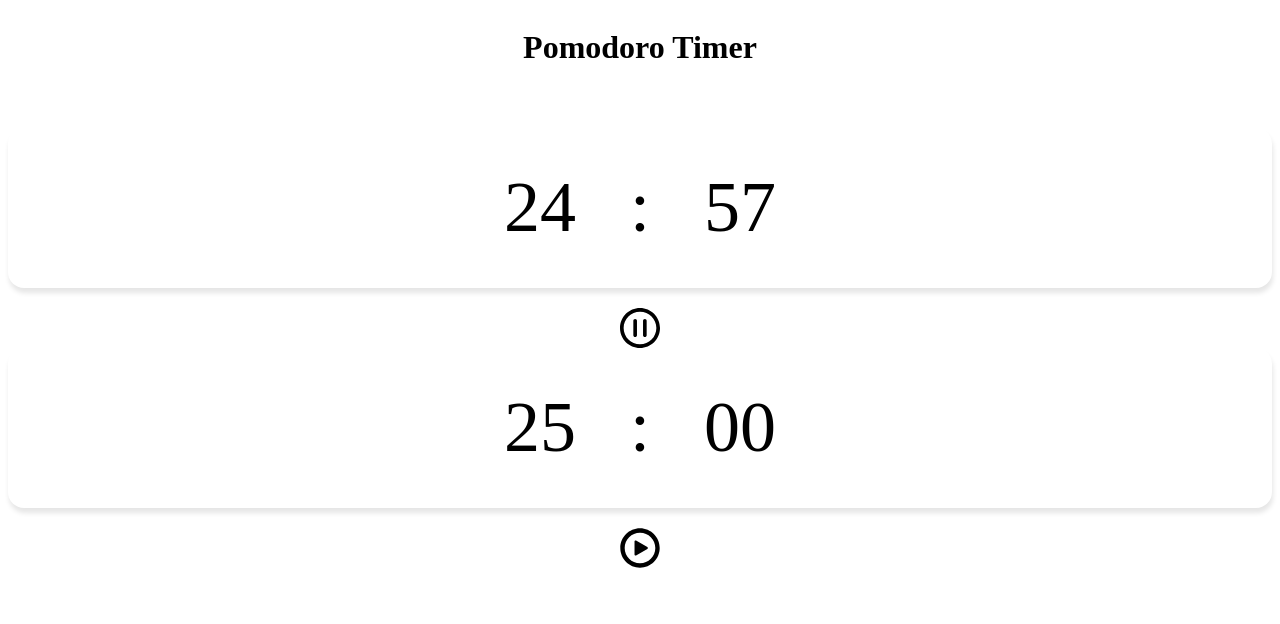
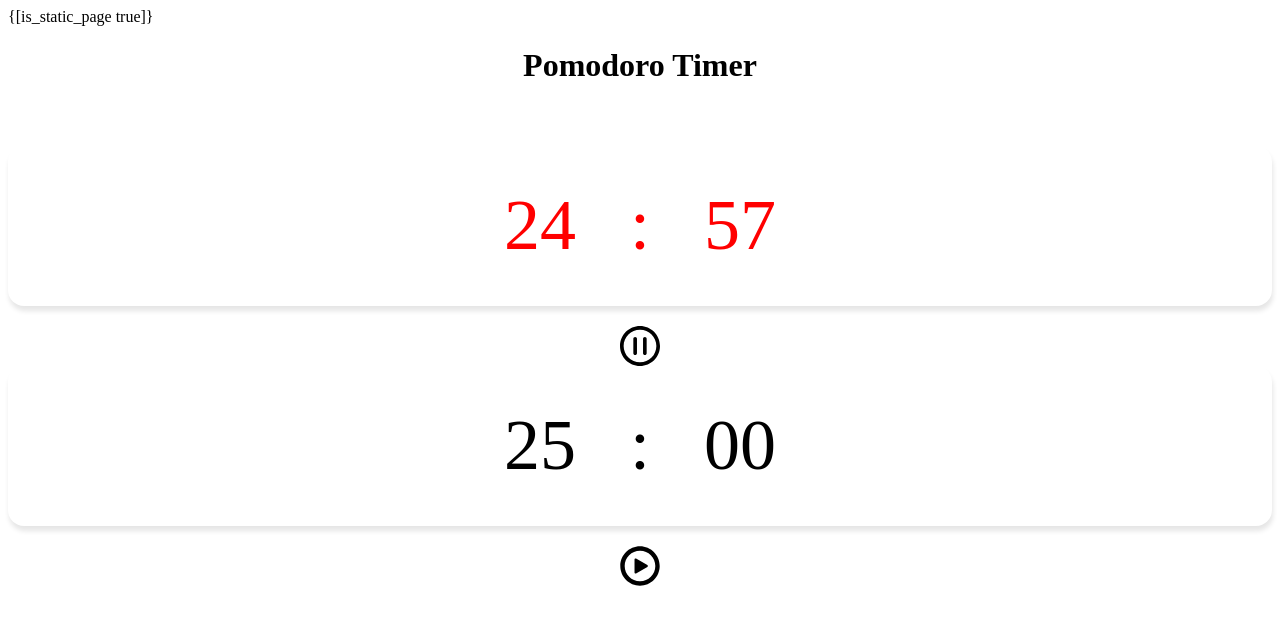
Before and after one commit to dcbug/pomodoro, a website with bundled scripts: page index.html in a window 1280 px wide. Both pictures are taken after a click on the button 640 px from the left and 327 px from the top of the page. Built offline with nearby package versions, Linux system fonts and the light colour scheme.

Commit message:
Use classes to create timers

```diff
--- a/index.html
+++ b/index.html
@@ -1,5 +1,6 @@
 <!DOCTYPE html>
 <html lang="en">
+{[is_static_page true]}
 <head>
   <meta charset="UTF-8">
   <meta http-equiv="X-UA-Compatible" content="IE=edge">
--- /dev/null
+++ b/js/component.js
@@ -0,0 +1,13 @@
+export class Component {
+  constructor(el) {
+    this._el = el;
+  }
+
+  attach(node) {
+    node.append(this._el);
+  }
+
+  remove() {
+      this._el.remove();
+  }
+};
--- a/js/main.js
+++ b/js/main.js
@@ -1,7 +1,10 @@
-import {createTimer} from './timer.js';
+import {Timer} from './timer.js';
 
 const mainEl = document.querySelector('.main');
 const timerTemplate = document.querySelector('template#pomo');
 
-mainEl.append(createTimer(timerTemplate));
-mainEl.append(createTimer(timerTemplate));
+const t1 = new Timer(timerTemplate, {color: 'red'});
+const t2 = new Timer(timerTemplate, {renderInterval: 5000});
+
+t1.attach(mainEl);
+t2.attach(mainEl);
--- a/js/timer.js
+++ b/js/timer.js
@@ -1,35 +1,61 @@
-import {addZero} from './util.js';
+import {Component} from './component.js';
 
-const POMO_INTERVAL = 25 * 60 * 1000;
-const POMO_MIN = new Date(POMO_INTERVAL).getMinutes();
-const POMO_SEC = new Date(POMO_INTERVAL).getSeconds();
+export class Timer extends Component {
+  static POMO_INTERVAL = 25 * 60 * 1000;
+  static POMO_MIN = '25';
+  static POMO_SEC = '00';
+  static DEFAULT_RENDER_INTERVAL = 100;
 
-export const createTimer = (template) => {
-  const timerEl = template.content.cloneNode(true);
+  static addZero(num) {
+    return `0${num}`.slice(-2);
+  }
 
-  const pomoMinElem = timerEl.querySelector('.pomo__min');
-  const pomoSecElem = timerEl.querySelector('.pomo__sec');
-  const playBtn = timerEl.querySelector('.play__button');
+  constructor(template, options = {}) {
+    super();
+    this._el = template.content.querySelector('.pomo').cloneNode(true);
+    this._pomoMinElem = this._el.querySelector('.pomo__min');
+    this._pomoSecElem = this._el.querySelector('.pomo__sec');
+    this._playBtn = this._el.querySelector('.play__button');
+    this._timeLeft = Timer.POMO_INTERVAL;
+    this._lastStartTimestamp = undefined;
+    this._interval = undefined;
+    this._state = 'paused';
+    this._playBtn.addEventListener('click',
+    this._handleChangeTimerState.bind(this));
+    this._renderInterval = options.renderInterval || Timer.DEFAULT_RENDER_INTERVAL;
+    this._el.style.color = options.color;
+  }
 
-  let interval, lastStartTimestamp;
-  let state = 'paused';
-  let timeLeft = POMO_INTERVAL;
+  remove() {
+    super.remove();
+    this.log('Hooray! Timer is removed!');
+  }
 
-  const renderTimer = () => {
-    const msPassedSinceStart = Date.now() - lastStartTimestamp;
-    const currentTimestamp = timeLeft - msPassedSinceStart;
+  get state() {
+    return this._state;
+  }
+
+  log() {
+    console.log('Timer: ', ...arguments);
+    // method chaining
+    return this;
+  }
+
+  _renderTimer() {
+    const msPassedSinceStart = Date.now() - this._lastStartTimestamp;
+    const currentTimestamp = this._timeLeft - msPassedSinceStart;
     const renderDate = new Date(currentTimestamp);
 
     if (currentTimestamp <= 0) {
-      pomoMinElem.textContent = `${POMO_MIN}`;
-      pomoSecElem.textContent = `${POMO_SEC}`;
+      this._pomoMinElem.textContent = `${Timer.POMO_MIN}`;
+      this._pomoSecElem.textContent = `${Timer.POMO_SEC}`;
 
-      playBtn.classList.toggle('play__button_state-active');
-      playBtn.classList.toggle('play__button_state-paused');
+      this._playBtn.classList.toggle('play__button_state-active');
+      this._playBtn.classList.toggle('play__button_state-paused');
 
-      state = 'paused';
-      timeLeft = POMO_INTERVAL;
-      clearInterval(interval);
+      this._state = 'paused';
+      this._timeLeft = Timer.POMO_INTERVAL;
+      clearInterval(this._interval);
 
       return;
     }
@@ -37,32 +63,28 @@ export const createTimer = (template) => {
     const minutes = renderDate.getMinutes();
     const seconds = renderDate.getSeconds();
 
-    pomoMinElem.textContent = addZero(minutes);
-    pomoSecElem.textContent = addZero(seconds);
-  };
+    this._pomoMinElem.textContent = Timer.addZero(minutes);
+    this._pomoSecElem.textContent = Timer.addZero(seconds);
+  }
 
-  const handleChangeTimerState = () => {
-    switch (state) {
+  _handleChangeTimerState() {
+    switch (this._state) {
       case 'active':
-        state = 'paused';
-        const msPassedSinceStart = Date.now() - lastStartTimestamp;
-        timeLeft -= msPassedSinceStart;
-        clearInterval(interval);
+        this._state = 'paused';
+        const msPassedSinceStart = Date.now() - this._lastStartTimestamp;
+        this._timeLeft -= msPassedSinceStart;
+        clearInterval(this._interval);
         break;
       case 'paused':
-        lastStartTimestamp = Date.now();
-        state = 'active';
-        interval = setInterval(renderTimer, 100);
+        this._lastStartTimestamp = Date.now();
+        this._state = 'active';
+        this._interval = setInterval(this._renderTimer.bind(this), this._renderInterval);
         break;
       default:
         break;
     }
 
-    playBtn.classList.toggle('play__button_state-active');
-    playBtn.classList.toggle('play__button_state-paused');
-  };
-
-  playBtn.addEventListener('click', handleChangeTimerState);
-
-  return timerEl;
-};
+    this._playBtn.classList.toggle('play__button_state-active');
+    this._playBtn.classList.toggle('play__button_state-paused');
+  }
+}
```
